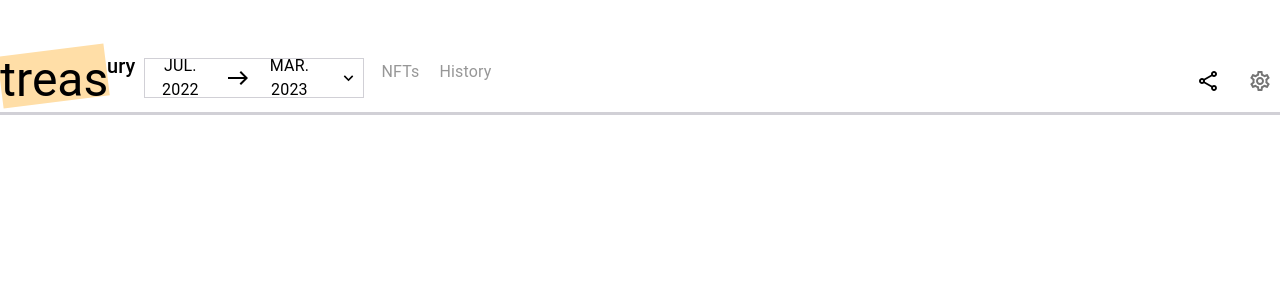
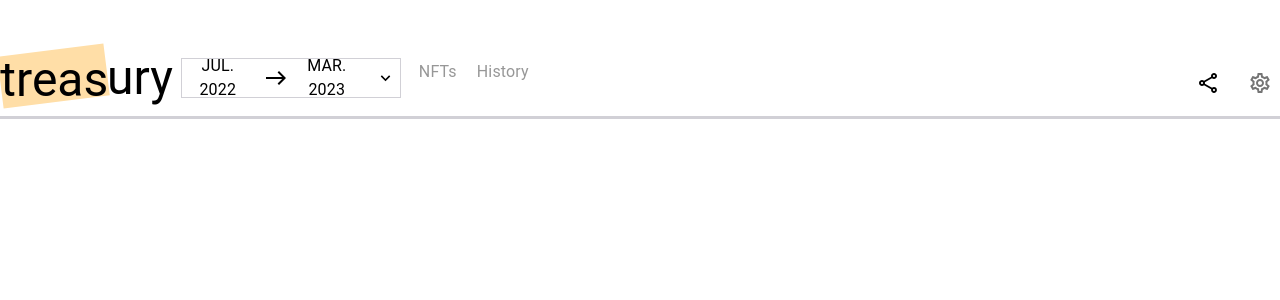
Before and after one commit to ahsaniniazi/treas_main, a Next.js app: page /Bar_Head in a window 1280 px wide. Shown: the top 300 px of the page. Built offline with nearby package versions, Linux system fonts and the light colour scheme.

Commit message:
fix: variant  UI

```diff
--- a/src/pages/Bar_Head.tsx
+++ b/src/pages/Bar_Head.tsx
@@ -84,7 +84,7 @@ export default function NFT_Head() {
                             </Typography>
                         </Box>
                         <Typography
-                            variant='h6'
+                            variant='h3'
                             className='pl-[0px]  font-[Libre Baskerville] font-normal text-[#000000] text-[32px]'>
                             ury </Typography></Box>
                     <Box sx={{ ...commonStyles, borderColor: '#D1D0D6' }} display="flex" alignItems="center"
--- a/src/pages/Bar_graph.tsx
+++ b/src/pages/Bar_graph.tsx
@@ -165,7 +165,7 @@ export default function Chart() {
                             </Box>
                             <Typography
                                 variant="h5"
-                                className='pl-[0px] mr-[10px] pt-[4px] font-[Libre Baskerville] font-normal text-[#000000] text-[21px]'>
+                                className='pl-[0px] mx-[10px] pt-[4px] font-[Libre Baskerville] font-normal text-[#000000] text-[21px]'>
                                 export </Typography>
                             <Typography></Typography>
                             <UploadFile onClick={handleHistory} ></UploadFile>
```
